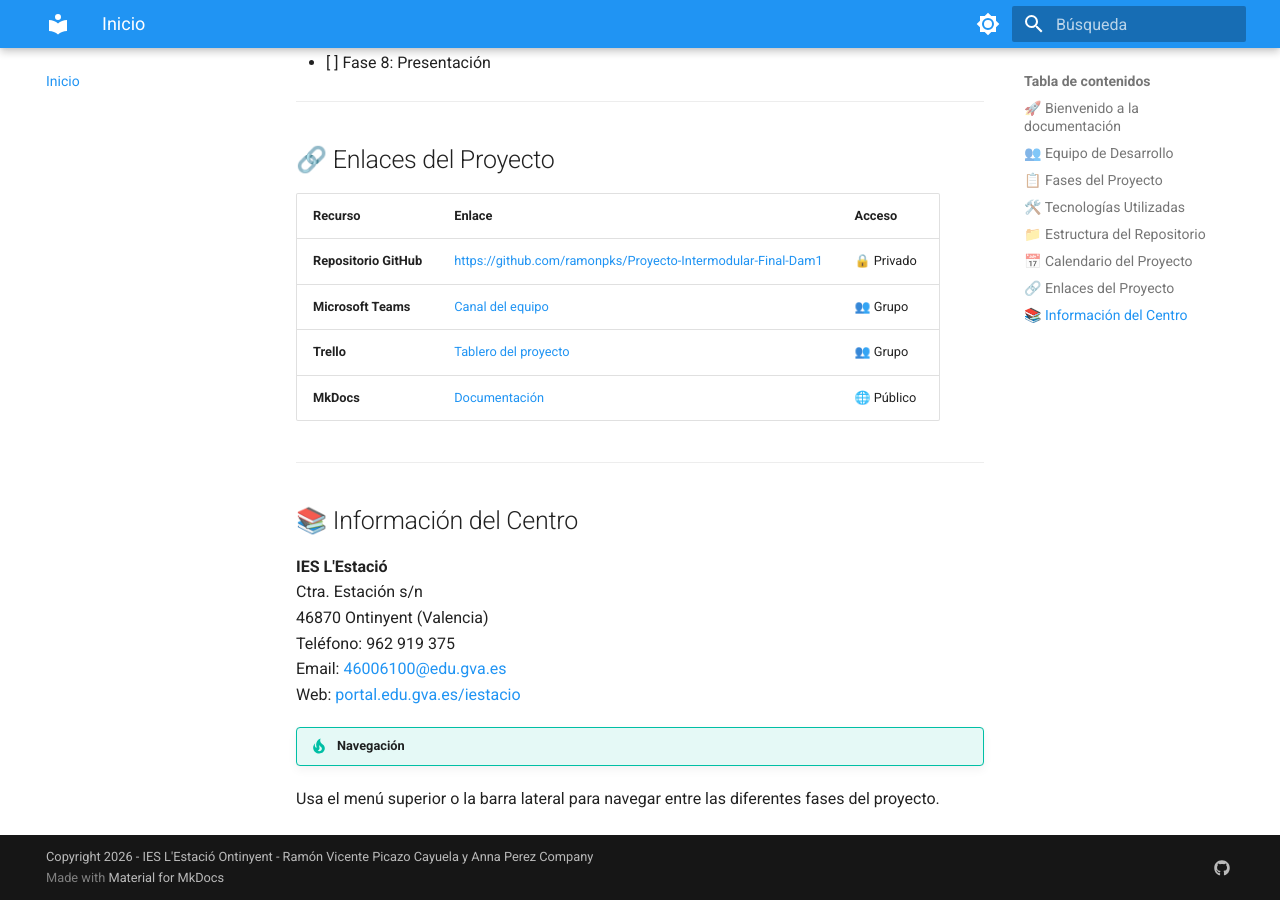
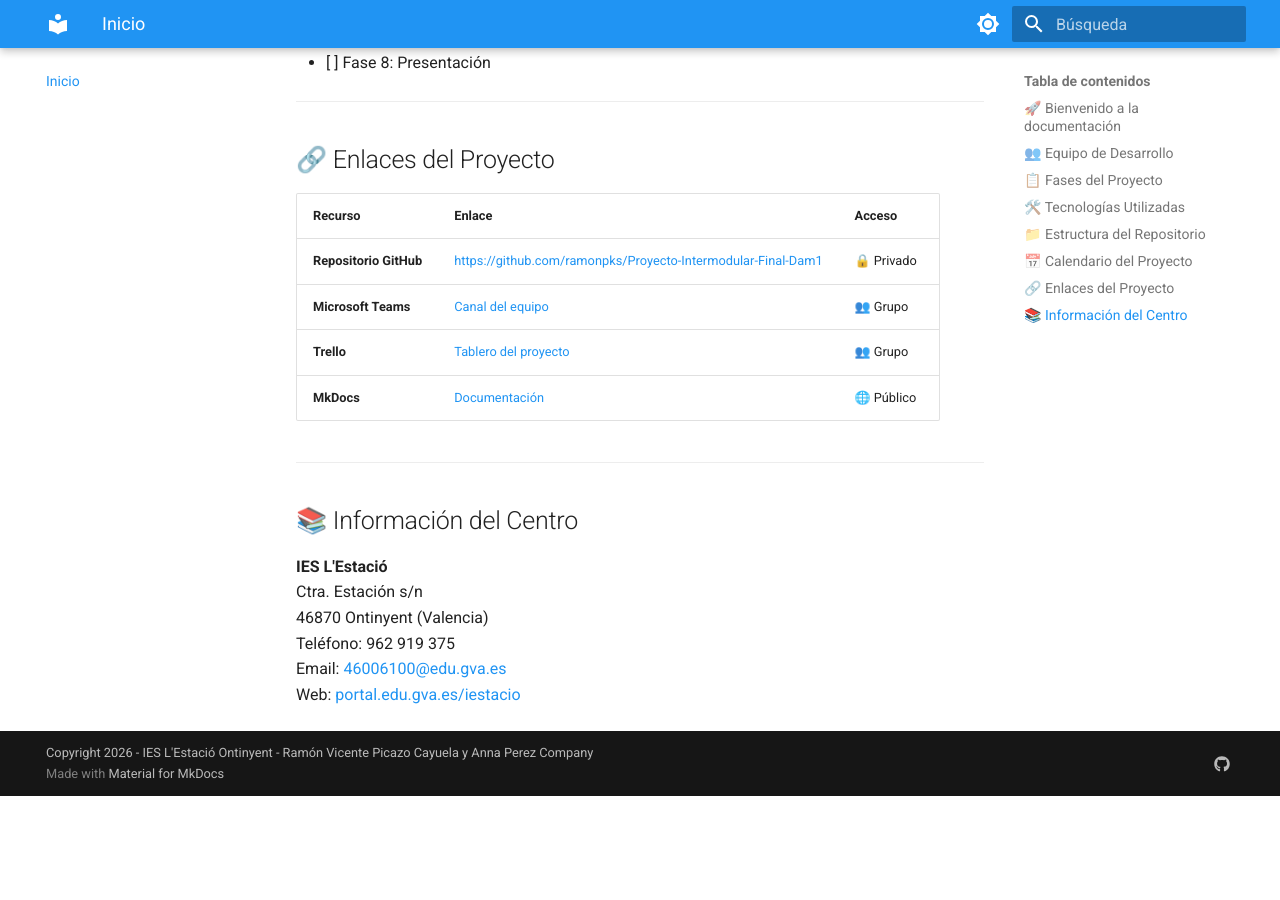
Before and after one commit to ramonpks/Projecto-Intermodular-Final-Dam1, an MkDocs documentation site: the page built from docs/index.md, in a window 1280 px wide and 900 px high, scrolled down 3583 px. Built offline with MkDocs 1.6.1 and Material for MkDocs 9.7.7, drawn with Linux system fonts in a browser that asks for light colours; after the commit the page ends 4379 px from its top, so only the background shows below that.

Commit message:
Fase3 y Fase4 B

```diff
--- a/docs/index.md
+++ b/docs/index.md
@@ -164,6 +164,3 @@
 Teléfono: 962 919 375
 Email: [46006100@edu.gva.es](mailto:46006100@edu.gva.es)
 Web: [portal.edu.gva.es/iestacio](https://portal.edu.gva.es/iestacio/)
-
-!!! tip "Navegación"
-Usa el menú superior o la barra lateral para navegar entre las diferentes fases del proyecto.
```
Also changed, not shown: docs/fase1.md (+1 -1 lines), docs/fase2.md (+1 -1 lines), docs/fase3.md (+1 -1 lines), docs/fase4.md (+1 -1 lines).
